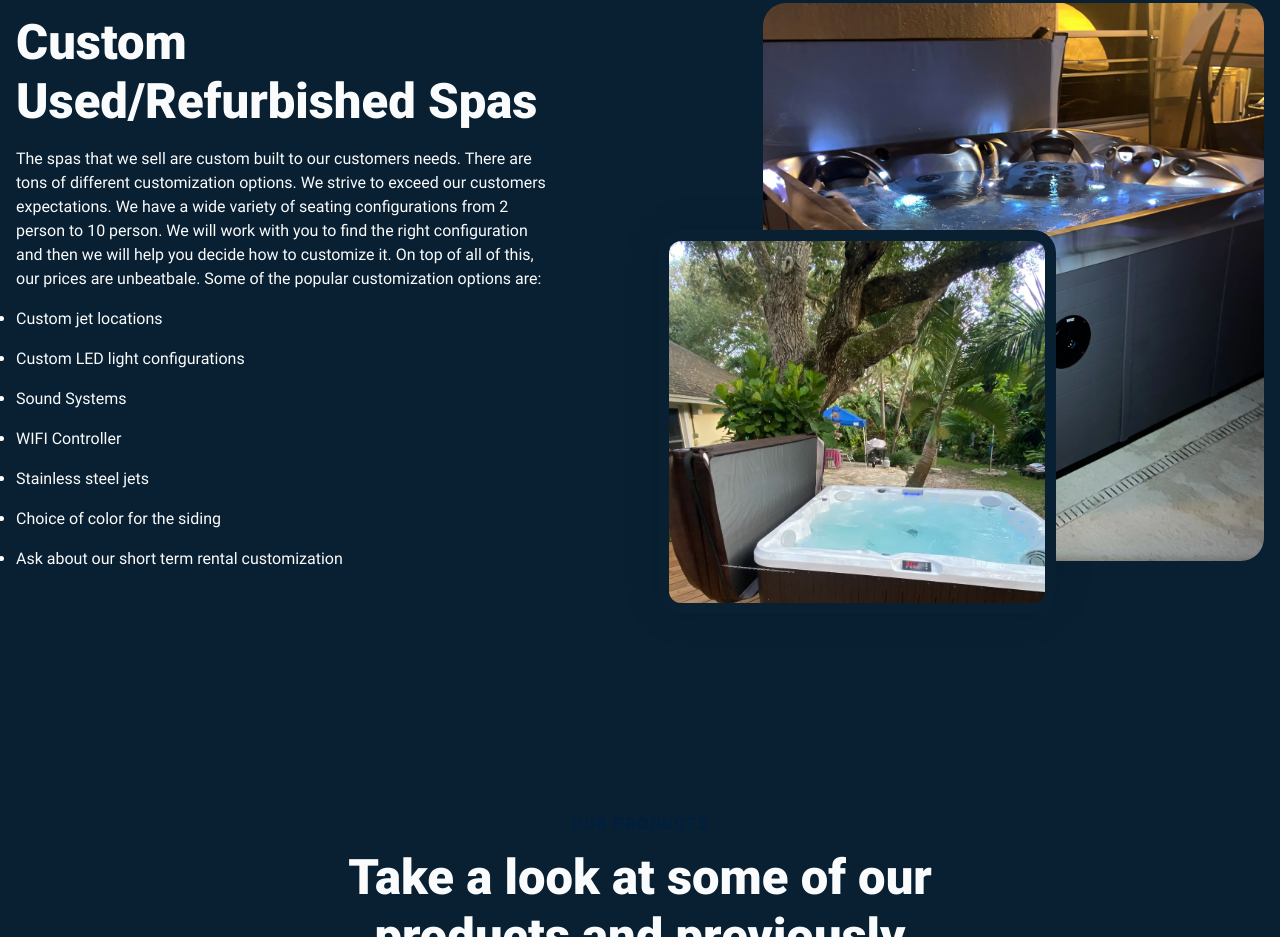
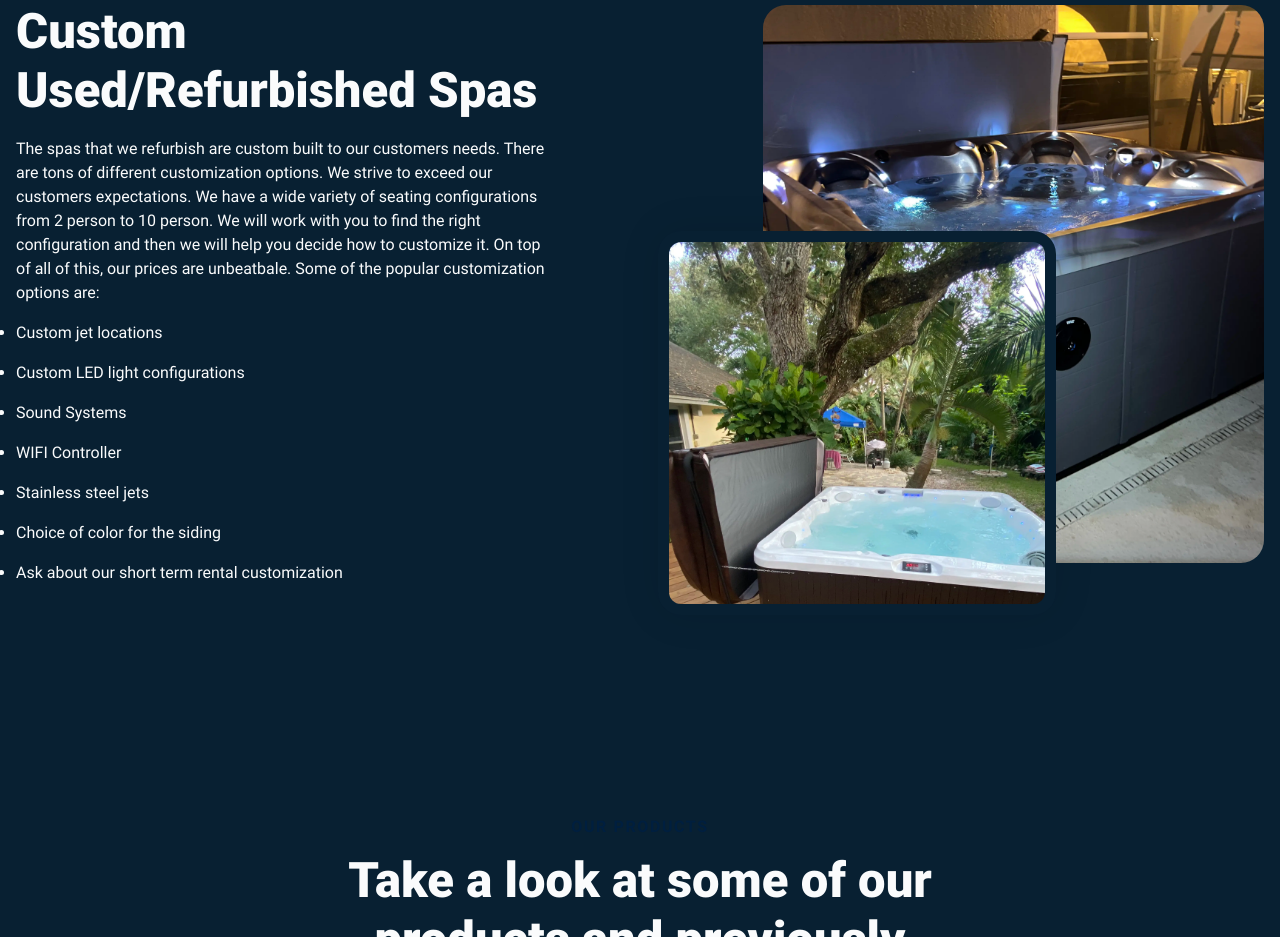
Before and after one commit to paultucker04/peacefulspas, an Eleventy site: page src/index.html in a window 1280 px wide. Shown: the part 2098-3035 px from the top of the page. Built offline with nearby package versions, Linux system fonts and the light colour scheme; Eleventy itself is replaced by a stand-in of ours; files that its build step writes are made by us from their sources.

Commit message:
remove sell

```diff
--- a/src/index.html
+++ b/src/index.html
@@ -169,7 +169,7 @@ eleventyNavigation:
             <div class="cs-right">
                 <h2 class="cs-title">Custom Used/Refurbished Spas</h2>
                 <p class="cs-text">
-                    The spas that we sell are custom built to our customers needs. There are tons of different customization options. We strive to exceed our customers
+                    The spas that we refurbish are custom built to our customers needs. There are tons of different customization options. We strive to exceed our customers
                     expectations. We have a wide variety of seating configurations from 2 person to 10 person. We will work with you to find the right configuration and
                     then we will help you decide how to customize it. On top of all of this, our prices are unbeatbale. Some of the popular customization options are:
                 </p>
```
